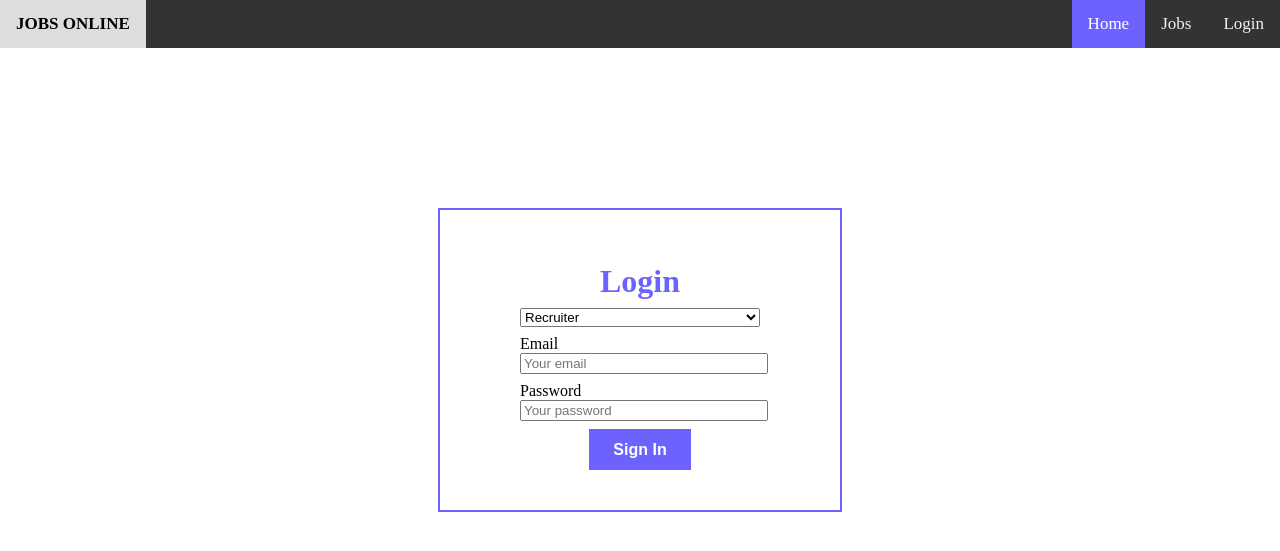
After one commit to joseph-benoy/jobsOnline, a PHP site: page /login.php in a window 1280 px wide. The commit adds this page. Shown: the top 551 px of the page. Run offline with PHP 8.4, Linux system fonts and the light colour scheme.

Commit message:
fixed login ui

```diff
--- a/includes/header.php
+++ b/includes/header.php
@@ -1,8 +1,8 @@
 <header class="topnav">
     <a href="#news" style='font-weight:bold'>JOBS ONLINE</a>
     <span>
-        <a class="active" href="#home">Home</a>
+        <a class="active" href="index.php">Home</a>
         <a href="#news">Jobs</a>
-        <a href="#contact">Login</a>
+        <a href="login.php">Login</a>
     </span>
 </header>
--- /dev/null
+++ b/login.php
@@ -0,0 +1,38 @@
+<!DOCTYPE html>
+<html lang="en">
+<head>
+    <meta charset="UTF-8">
+    <meta http-equiv="X-UA-Compatible" content="IE=edge">
+    <meta name="viewport" content="width=device-width, initial-scale=1.0">
+    <title>Jobs Online</title>
+    <link rel="stylesheet" href="style.css"/>
+</head>
+<body>
+    <?php include("includes/header.php");?>
+    <div class="loginWrap">
+        <h1>Login</h1>
+        <select id="loginSelect" onchange="changeLogin()">
+            <option value="admin">Admin</option>
+            <option value="recruiter" selected>Recruiter</option>
+        </select>
+        <form method="post" action="recruiterLogin.php" id="loginForm">
+            <label for="email">Email</label><br>
+            <input type="email" placeholder="Your email" name="email" required><br>
+            <label for="password">Password</label><br>
+            <input type="password" placeholder="Your password" name="password" required><br>
+            <button type="submit">Sign In</button>
+        </form>
+    </div>
+    <script>
+        const changeLogin = ()=>{
+            const selectValue = document.getElementById("loginSelect").value;
+            if(selectValue==="admin"){
+                document.getElementById("loginForm").setAttribute("action","adminLogin.php");
+            }
+            else{
+                document.getElementById("loginForm").setAttribute("action","recruiterLogin.php");
+            }
+        }
+    </script>
+</body>
+</html>
--- a/style.css
+++ b/style.css
@@ -5,6 +5,8 @@ html,body{
 :root{
     --blue:#6C63FF;
 }
+
+/* header*/
 .topnav {
     overflow: hidden;
     background-color: #333;
@@ -49,3 +51,38 @@ html,body{
       font-weight: bold;
       font-size: 1rem;
   }
+
+
+  /*login*/
+  .loginWrap{
+      display: block;
+      margin-left: auto;
+      margin-right: auto;
+      width: 15rem;
+      margin-top: 10rem;
+      border: 2px solid var(--blue);
+      padding: 2rem 5rem;
+  }
+  .loginWrap h1{
+      color: var(--blue);
+      text-align: center;
+  }
+  .loginWrap input,select{
+      width: 100%;
+
+  }
+  .loginWrap button{
+      display: block;
+      margin-left: auto;
+      margin-right: auto;
+      color: white;
+      background-color: var(--blue);
+      box-shadow: none;
+      border: none;
+      padding: 0.7rem 1.5rem;
+      font-weight: bold;
+      font-size: 1rem;
+  }
+  .loginWrap *{
+      margin-bottom: 0.5rem;
+  }
```
